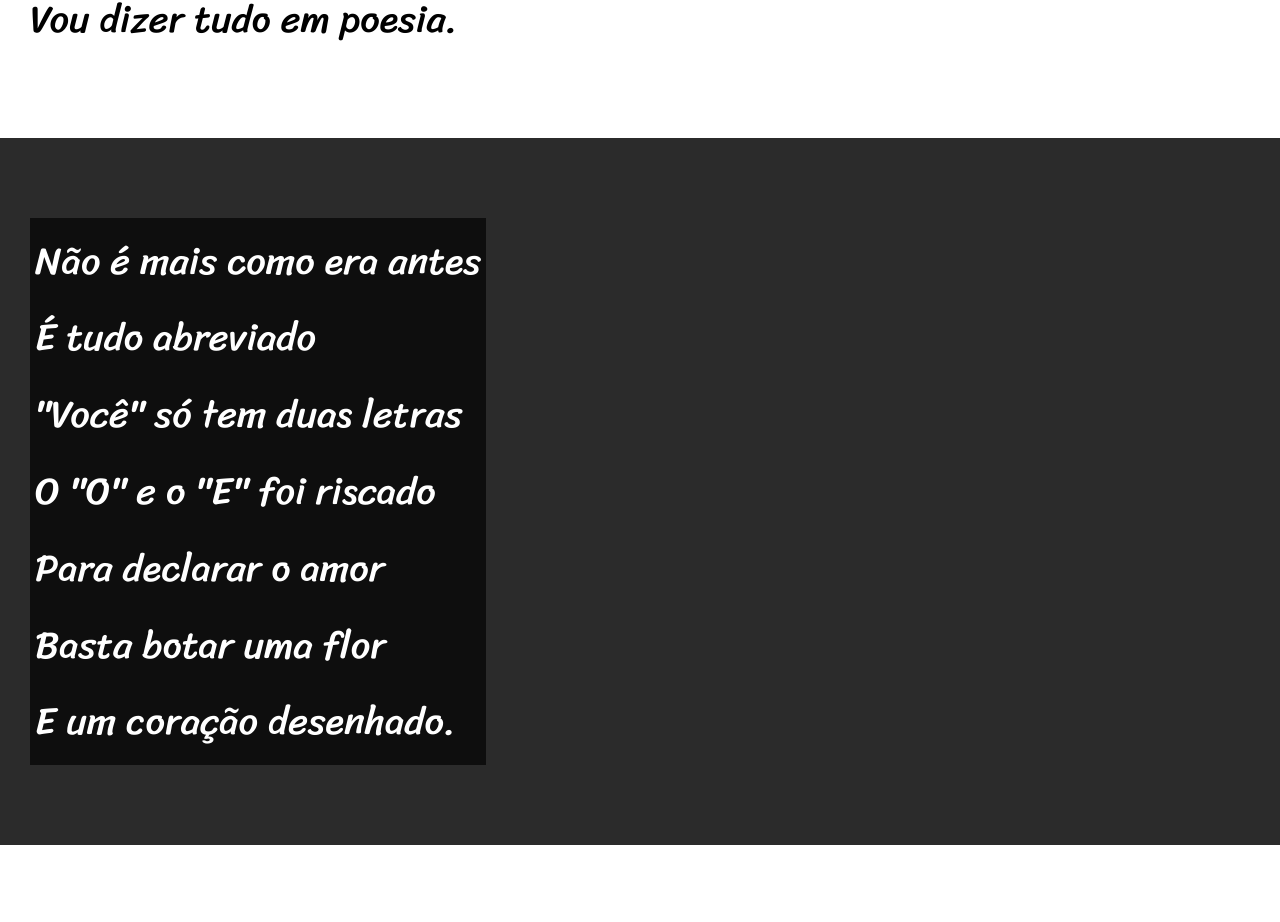
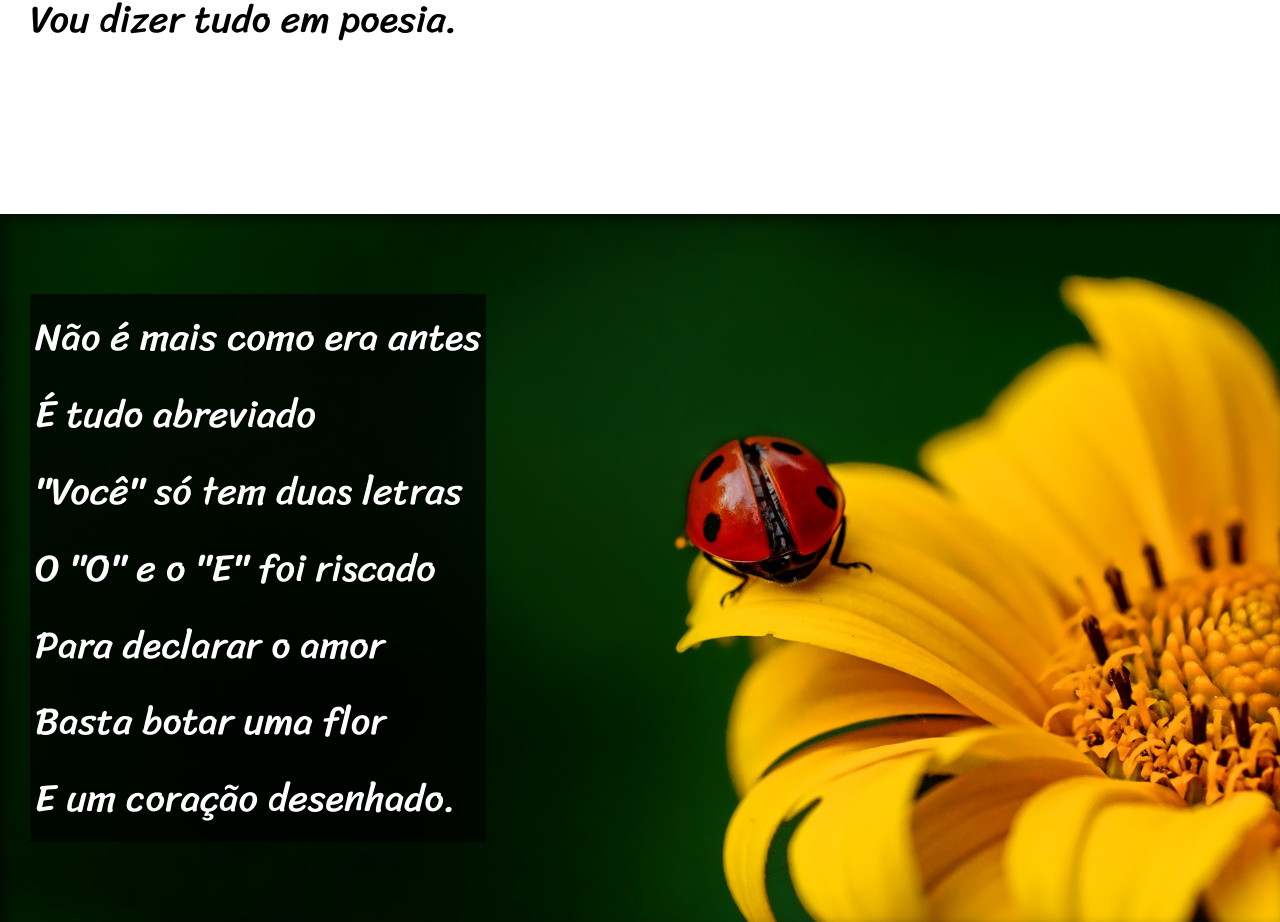
Before and after one commit to GabrielPSantana/Modulo3, a plain HTML site: page d012/index.html in a window 1280 px wide. Shown: the part 792-1714 px from the top of the page. Drawn offline with Linux system fonts and the light colour scheme.

Commit message:
atualizei o desafio 12

```diff
--- a/d012/estilo/style.css
+++ b/d012/estilo/style.css
@@ -55,20 +55,39 @@ section{
     font-size: 3vw;
 }
 
+section >p{
+    padding-bottom:2em;
+}
+
 section.normal{
     background-color:white;
     color:black;
 }
 
 section.imagem{
-    background-color: rgba(0, 0, 0, 0.747);
+    background-color: rgba(0, 0, 0, 0.027);
     color:white;
+    box-shadow: inset 6px 6px 13px 0px rgba(0, 0, 0, 0.507);
+    background-size: cover;
+    background-attachment: fixed;
 }
 
 section.imagem > p{
     background-color:rgba(0, 0, 0, 0.678);
     display: inline-block;
     padding:5px;
+    text-shadow: 1px 1px 0px black;
+}
+
+section#img01{
+    background-image:url('../imgs/background001.jpg');
+    background-position: right center;
+}
+
+section#img02{
+    background-image:url('../imgs/background002.jpg');
+    background-position: right center;
+
 }
 
 footer{
--- a/d012/index.html
+++ b/d012/index.html
@@ -28,7 +28,7 @@
         </p>
     </section>
 
-    <section class="imagem">
+    <section class="imagem" id="img01">
         <p>
             Não é mais como era antes<br>
             É tudo abreviado<br>
@@ -63,7 +63,7 @@
 
     </section>
 
-    <section class="imagem">
+    <section class="imagem" id="img02">
         <p>
             Tenho saudade das cartas<br>
             Escritas com a própria mão<br>
```
